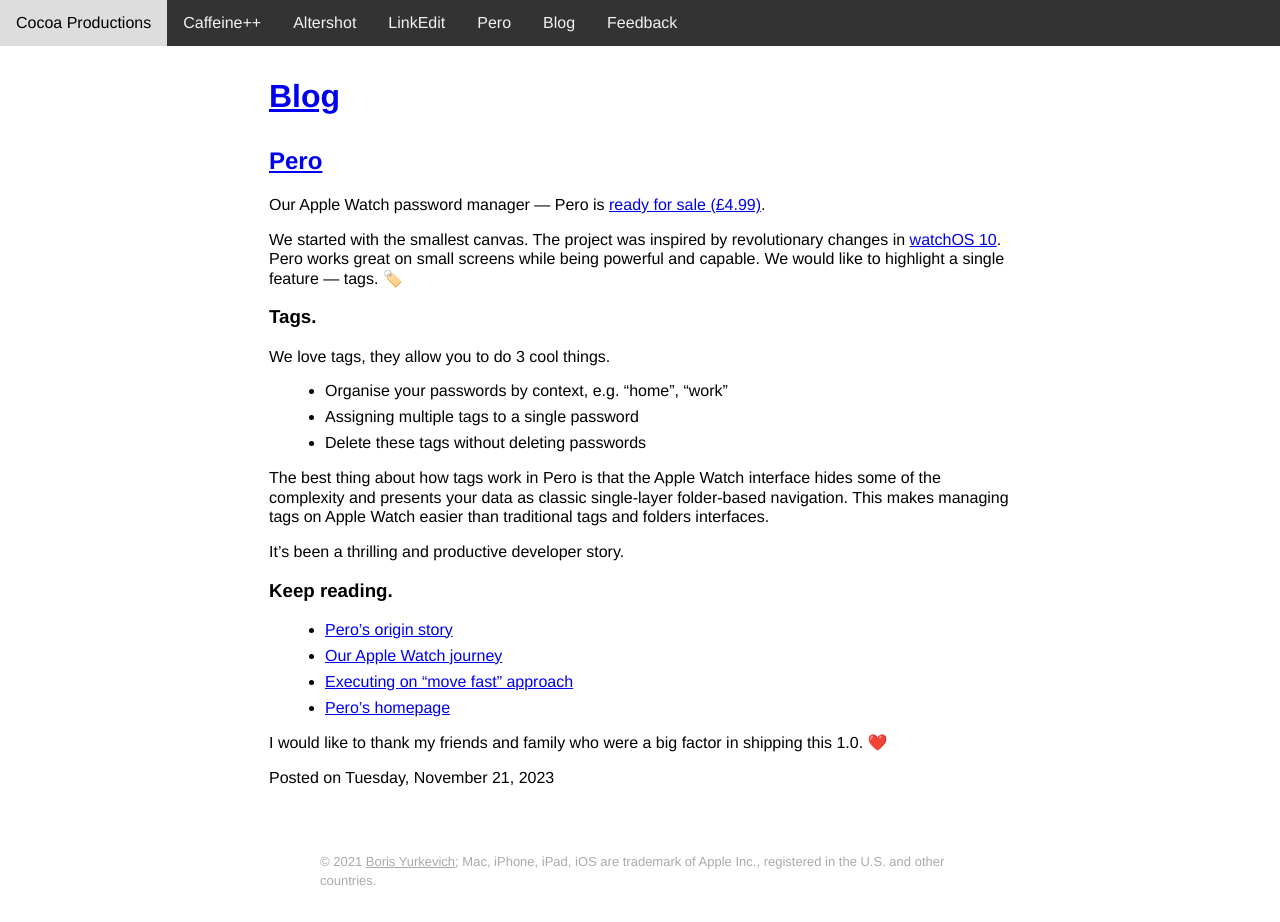
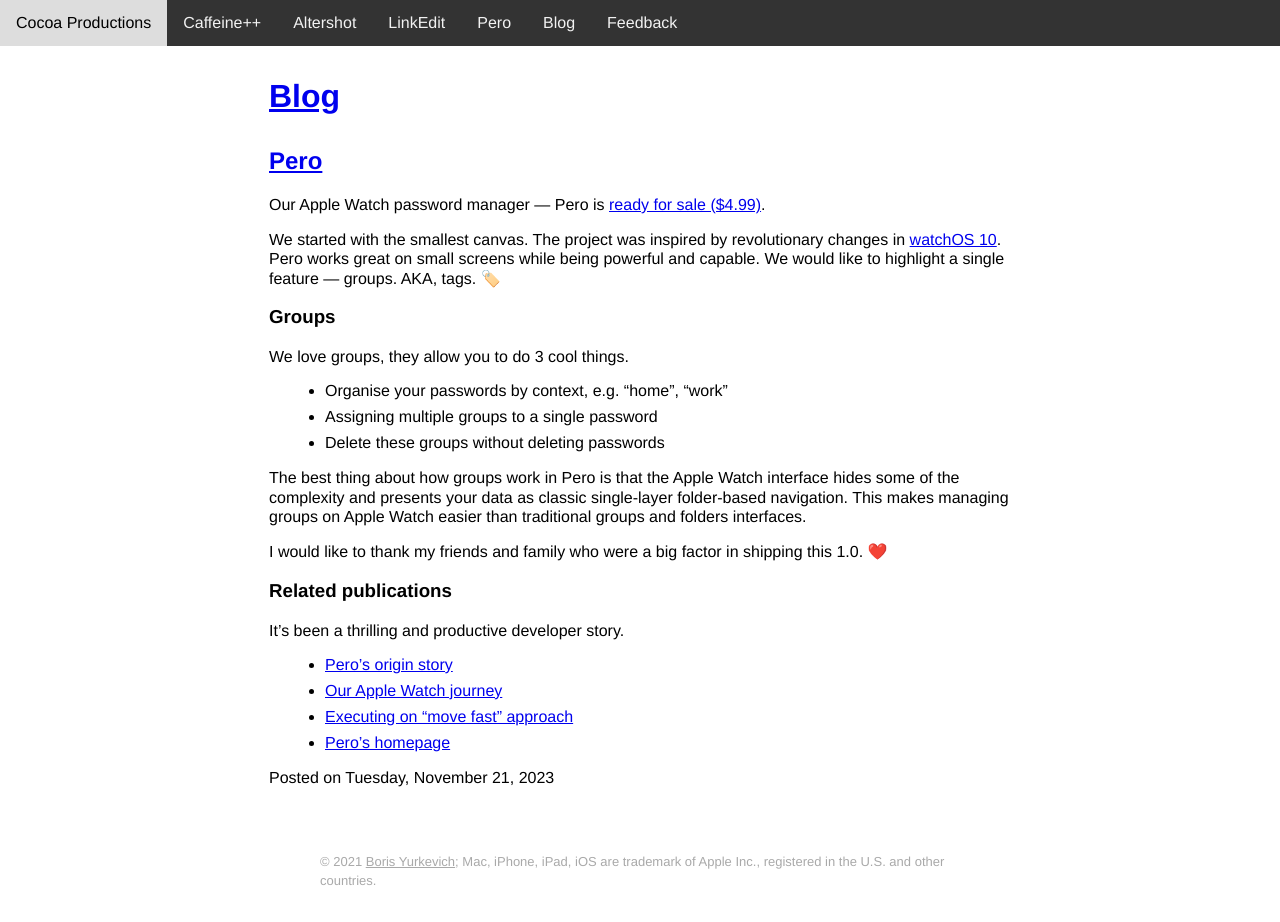
Before and after one commit to cocoaproductions/cocoaproductions.github.io, a Jekyll site: the page built from _posts/2023-11-21-pero.md, in a window 1280 px wide. Built offline with Jekyll 4.4.1, drawn with Linux system fonts in a browser that asks for light colours.

Commit message:
New post

```diff
--- a/_posts/2023-11-21-pero.md
+++ b/_posts/2023-11-21-pero.md
@@ -4,27 +4,27 @@
 date: 2023-11-21T6:45:32+0000
 ---
 
-Our Apple Watch password manager — Pero is [ready for sale (£4.99)](https://apps.apple.com/us/app/pero/id6452802397).
+Our Apple Watch password manager — Pero is [ready for sale ($4.99)](https://apps.apple.com/us/app/pero/id6452802397).
 
-We started with the smallest canvas. The project was inspired by revolutionary changes in [watchOS 10](https://www.apple.com/uk/watchos/watchos-10/). Pero works great on small screens while being powerful and capable. We would like to highlight a single feature — tags. 🏷️
+We started with the smallest canvas. The project was inspired by revolutionary changes in [watchOS 10](https://www.apple.com/uk/watchos/watchos-10/). Pero works great on small screens while being powerful and capable. We would like to highlight a single feature — groups. AKA, tags. 🏷️
 
-### Tags.
+### Groups
 
-We love tags, they allow you to do 3 cool things.
+We love groups, they allow you to do 3 cool things.
 
 - Organise your passwords by context, e.g. "home", "work"
-- Assigning multiple tags to a single password
-- Delete these tags without deleting passwords
+- Assigning multiple groups to a single password
+- Delete these groups without deleting passwords
 
-The best thing about how tags work in Pero is that the Apple Watch interface hides some of the complexity and presents your data as classic single-layer folder-based navigation. This makes managing tags on Apple Watch easier than traditional tags and folders interfaces.
+The best thing about how groups work in Pero is that the Apple Watch interface hides some of the complexity and presents your data as classic single-layer folder-based navigation. This makes managing groups on Apple Watch easier than traditional groups and folders interfaces.
+
+I would like to thank my friends and family who were a big factor in shipping this 1.0. ❤️
+
+### Related publications
 
 It's been a thrilling and productive developer story.
-
-### Keep reading.
 
 - [Pero's origin story](https://www.cocoaswitch.com/2023/11/08/peros-origin-story.html)
 - [Our Apple Watch journey](https://www.cocoaswitch.com/2023/11/16/our-apple-watch.html)
 - [Executing on "move fast" approach](https://www.cocoaswitch.com/2023/11/07/executing-on-move.html)
 - [Pero's homepage](https://www.cocoa.productions/pero)
-
-I would like to thank my friends and family who were a big factor in shipping this 1.0. ❤️
```
Also changed, not shown: _posts/2023-10-14-caffeine++-2.6.md (+1 -1 lines), _posts/2023-12-16-pero-1.0.1.md (added, +13 -0 lines).
